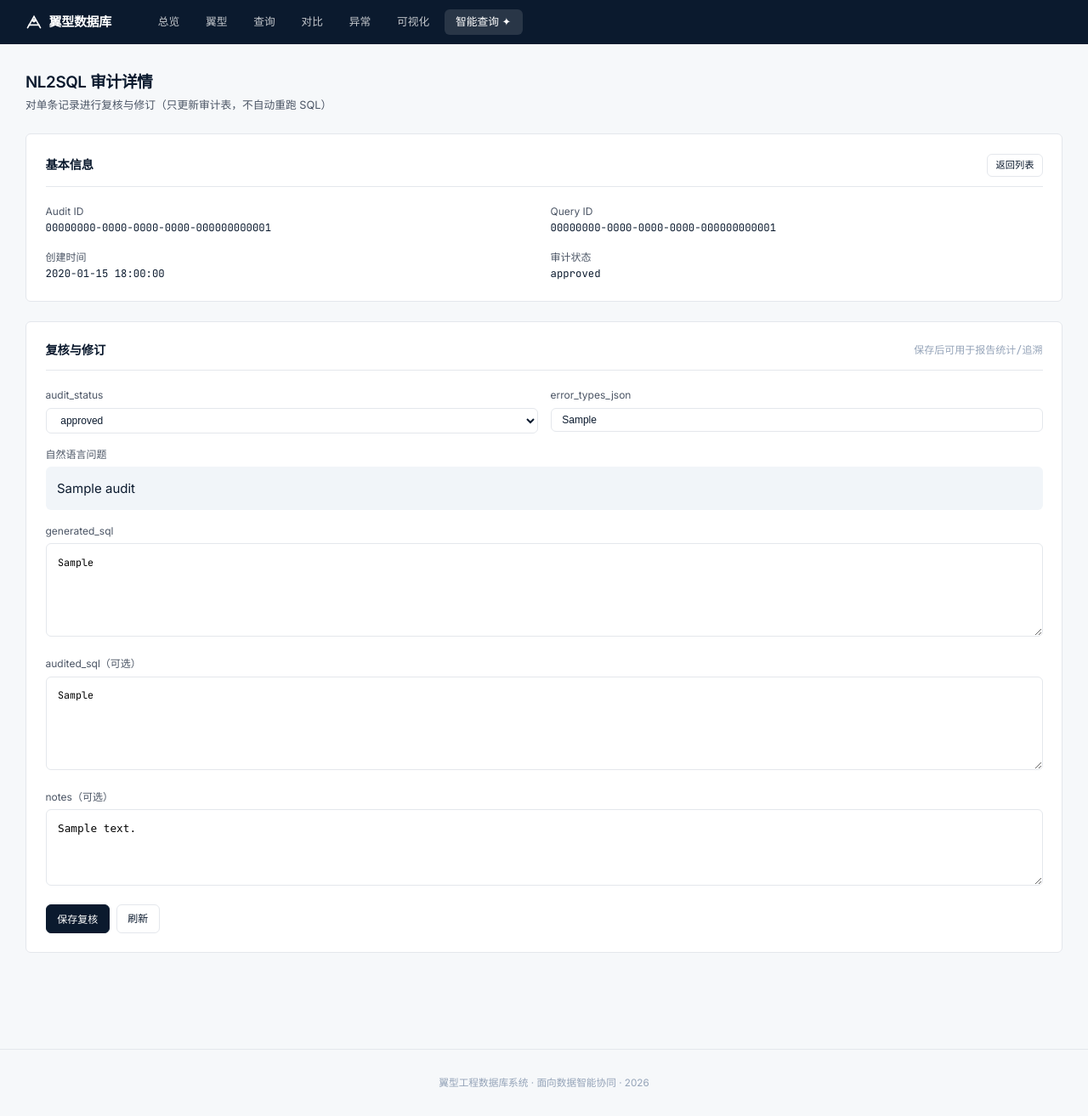
After one commit to basil-lfj/Airfoil-Engineering-Database-System-for-Data-Intelligent-Collaboration, a Django app: page /nl2sql/audits/00000000-0000-0000-0000-000000000001/ in a window 1280 px wide. The commit adds this page. Shown: the whole page at 85% size. Run offline with Django 5.2, Linux system fonts and the light colour scheme; tables that the repository leaves empty hold one stand-in row (values such as "Sample post"); data that the repository does not hold is empty.

Commit message:
Add audit review pages and improve NL2SQL explainability

```diff
--- /dev/null
+++ b/Webfront/templates/webfront/nl2sql_audit_detail.html
@@ -0,0 +1,84 @@
+{% extends 'webfront/base.html' %}
+{% block title %}NL2SQL 审计详情 · 翼型工程数据库{% endblock %}
+{% block content %}
+
+<div class="page-title">
+    <h1>NL2SQL 审计详情</h1>
+    <p>对单条记录进行复核与修订（只更新审计表，不自动重跑 SQL）</p>
+</div>
+
+<div class="card">
+    <div class="card-header">
+        <h2>基本信息</h2>
+        <a class="btn btn-sm" href="{% url 'webfront:nl2sql_audit_list' %}">返回列表</a>
+    </div>
+    <div style="display:grid;grid-template-columns:1fr 1fr;gap:1rem;" class="result-grid">
+        <div>
+            <div style="color:var(--ink-secondary);font-size:0.8rem;">Audit ID</div>
+            <div class="link-mono">{{ audit.audit_id }}</div>
+        </div>
+        <div>
+            <div style="color:var(--ink-secondary);font-size:0.8rem;">Query ID</div>
+            <div class="link-mono">{{ audit.query_id }}</div>
+        </div>
+        <div>
+            <div style="color:var(--ink-secondary);font-size:0.8rem;">创建时间</div>
+            <div class="link-mono">{{ audit.created_at|date:"Y-m-d H:i:s" }}</div>
+        </div>
+        <div>
+            <div style="color:var(--ink-secondary);font-size:0.8rem;">审计状态</div>
+            <div class="link-mono">{{ audit.audit_status }}</div>
+        </div>
+    </div>
+</div>
+
+<div class="card">
+    <div class="card-header">
+        <h2>复核与修订</h2>
+        <span class="count">保存后可用于报告统计/追溯</span>
+    </div>
+    <form method="post">
+        {% csrf_token %}
+        <div style="display:grid;grid-template-columns:1fr 1fr;gap:1rem;" class="result-grid">
+            <div>
+                <div style="color:var(--ink-secondary);font-size:0.8rem;margin-bottom:0.35rem;">audit_status</div>
+                <select name="audit_status" class="btn" style="width:100%;justify-content:flex-start;">
+                    <option value="approved" {% if audit.audit_status == "approved" %}selected{% endif %}>approved</option>
+                    <option value="needs_fix" {% if audit.audit_status == "needs_fix" %}selected{% endif %}>needs_fix</option>
+                    <option value="rejected" {% if audit.audit_status == "rejected" %}selected{% endif %}>rejected</option>
+                </select>
+            </div>
+            <div>
+                <div style="color:var(--ink-secondary);font-size:0.8rem;margin-bottom:0.35rem;">error_types_json</div>
+                <input name="error_types_json" value="{{ audit.error_types_json|default:'' }}" class="btn" style="width:100%;justify-content:flex-start;">
+            </div>
+        </div>
+
+        <div style="margin-top:1rem;">
+            <div style="color:var(--ink-secondary);font-size:0.8rem;margin-bottom:0.35rem;">自然语言问题</div>
+            <div style="background:var(--gray-light);padding:0.9rem;border-radius:var(--radius);">{{ audit.nl_question }}</div>
+        </div>
+
+        <div style="margin-top:1rem;">
+            <div style="color:var(--ink-secondary);font-size:0.8rem;margin-bottom:0.35rem;">generated_sql</div>
+            <textarea readonly style="width:100%;min-height:110px;padding:0.9rem;border-radius:var(--radius);border:1px solid var(--border);font-family:var(--font-mono);font-size:0.78rem;">{{ audit.generated_sql }}</textarea>
+        </div>
+
+        <div style="margin-top:1rem;">
+            <div style="color:var(--ink-secondary);font-size:0.8rem;margin-bottom:0.35rem;">audited_sql（可选）</div>
+            <textarea name="audited_sql" style="width:100%;min-height:110px;padding:0.9rem;border-radius:var(--radius);border:1px solid var(--border);font-family:var(--font-mono);font-size:0.78rem;">{{ audit.audited_sql|default:'' }}</textarea>
+        </div>
+
+        <div style="margin-top:1rem;">
+            <div style="color:var(--ink-secondary);font-size:0.8rem;margin-bottom:0.35rem;">notes（可选）</div>
+            <textarea name="notes" style="width:100%;min-height:90px;padding:0.9rem;border-radius:var(--radius);border:1px solid var(--border);font-size:0.85rem;">{{ audit.notes|default:'' }}</textarea>
+        </div>
+
+        <div style="margin-top:1rem;display:flex;gap:0.5rem;">
+            <button class="btn btn-primary" type="submit">保存复核</button>
+            <a class="btn" href="{% url 'webfront:nl2sql_audit_detail' audit.audit_id %}">刷新</a>
+        </div>
+    </form>
+</div>
+
+{% endblock %}
--- a/Webfront/webfront/models.py
+++ b/Webfront/webfront/models.py
@@ -121,3 +121,51 @@ class AnomalyRecord(models.Model):
     class Meta:
         managed = False
         db_table = 'anomaly_record'
+
+
+class QueryLog(models.Model):
+    query_id = models.UUIDField(primary_key=True)
+    user = models.ForeignKey(UserAccount, models.DO_NOTHING, db_column='user_id')
+    airfoil = models.ForeignKey(Airfoil, models.DO_NOTHING, db_column='airfoil_id', blank=True, null=True)
+    query_type = models.TextField(blank=True, null=True)
+    at = models.DateTimeField(blank=True, null=True)
+    parameters_json = models.TextField(blank=True, null=True)
+    sql_text = models.TextField(blank=True, null=True)
+    is_success = models.BooleanField(blank=True, null=True)
+    error_message = models.TextField(blank=True, null=True)
+
+    class Meta:
+        managed = False
+        db_table = 'query_log'
+
+
+class NL2SQLAudit(models.Model):
+    audit_id = models.UUIDField(primary_key=True)
+    query = models.ForeignKey(QueryLog, models.DO_NOTHING, db_column='query_id', blank=True, null=True)
+    auditor = models.ForeignKey(UserAccount, models.DO_NOTHING, db_column='auditor_id', blank=True, null=True)
+    nl_question = models.TextField(blank=True, null=True)
+    generated_sql = models.TextField(blank=True, null=True)
+    audited_sql = models.TextField(blank=True, null=True)
+    audit_status = models.TextField(blank=True, null=True)
+    error_types_json = models.TextField(blank=True, null=True)
+    notes = models.TextField(blank=True, null=True)
+    created_at = models.DateTimeField(blank=True, null=True)
+
+    class Meta:
+        managed = False
+        db_table = 'nl2sql_audit'
+
+
+class ResultExplainAudit(models.Model):
+    explain_id = models.UUIDField(primary_key=True)
+    query = models.ForeignKey(QueryLog, models.DO_NOTHING, db_column='query_id', blank=True, null=True)
+    reviewer = models.ForeignKey(UserAccount, models.DO_NOTHING, db_column='reviewer_id', blank=True, null=True)
+    result_snapshot_ref = models.TextField(blank=True, null=True)
+    llm_explanation = models.TextField(blank=True, null=True)
+    judgement = models.TextField(blank=True, null=True)
+    issues_json = models.TextField(blank=True, null=True)
+    created_at = models.DateTimeField(blank=True, null=True)
+
+    class Meta:
+        managed = False
+        db_table = 'result_explain_audit'
--- a/Webfront/webfront/services/collab_service.py
+++ b/Webfront/webfront/services/collab_service.py
@@ -73,10 +73,12 @@ def nl2sql_query(
         "error_types": out.audit.error_types,
         "notes": out.audit.notes,
         "executed_sql": out.executed_sql,
-        "generated_sql": out.executed_sql,
+        "generated_sql": (out.generated.obj.get("sql") if out.generated and isinstance(out.generated.obj, dict) else None),
         "columns": columns,
         "rows": rows,
         "row_count": len(rows),
         "result_csv": out.result_csv,
         "explanation_text": out.explanation_text,
+        "explanation_judgement": out.explanation_judgement,
+        "explanation_issues": out.explanation_issues,
     }
--- a/Webfront/webfront/urls.py
+++ b/Webfront/webfront/urls.py
@@ -13,4 +13,8 @@ urlpatterns = [
     path('visualize/', views.visualize, name='visualize'),
     path('nl2sql/', views.nl2sql, name='nl2sql'),
     path('nl2sql/api/', views.nl2sql_api, name='nl2sql_api'),
+    path('nl2sql/audits/', views.nl2sql_audit_list, name='nl2sql_audit_list'),
+    path('nl2sql/audits/<uuid:audit_id>/', views.nl2sql_audit_detail, name='nl2sql_audit_detail'),
+    path('nl2sql/explain-audits/', views.explain_audit_list, name='explain_audit_list'),
+    path('nl2sql/explain-audits/<uuid:explain_id>/', views.explain_audit_detail, name='explain_audit_detail'),
 ]
--- a/Webfront/webfront/views.py
+++ b/Webfront/webfront/views.py
@@ -1,7 +1,8 @@
 import logging
 
 from django.http import JsonResponse
-from django.shortcuts import render
+from django.shortcuts import get_object_or_404, redirect, render
+from django.views.decorators.http import require_http_methods
 
 from .services import airfoil_service
 
@@ -116,3 +117,59 @@ def nl2sql_api(request):
     except Exception as e:
         logger.exception('NL2SQL API 异常')
         return JsonResponse({'error': f'服务内部错误: {str(e)[:200]}'}, status=500)
+
+
+def nl2sql_audit_list(request):
+    from .models import NL2SQLAudit
+
+    audits = NL2SQLAudit.objects.select_related("query").order_by("-created_at")[:200]
+    return render(request, "webfront/nl2sql_audit_list.html", {"audits": audits})
+
+
+@require_http_methods(["GET", "POST"])
+def nl2sql_audit_detail(request, audit_id):
+    from .models import NL2SQLAudit
+
+    audit = get_object_or_404(NL2SQLAudit.objects.select_related("query"), audit_id=audit_id)
+
+    if request.method == "POST":
+        audit_status = (request.POST.get("audit_status") or "").strip()
+        audited_sql = (request.POST.get("audited_sql") or "").strip()
+        error_types_json = (request.POST.get("error_types_json") or "").strip()
+        notes = (request.POST.get("notes") or "").strip()
+
+        NL2SQLAudit.objects.filter(audit_id=audit.audit_id).update(
+            audit_status=audit_status or audit.audit_status,
+            audited_sql=audited_sql or None,
+            error_types_json=error_types_json or None,
+            notes=notes or None,
+        )
+        return redirect("webfront:nl2sql_audit_detail", audit_id=audit.audit_id)
+
+    return render(request, "webfront/nl2sql_audit_detail.html", {"audit": audit})
+
+
+def explain_audit_list(request):
+    from .models import ResultExplainAudit
+
+    audits = ResultExplainAudit.objects.select_related("query").order_by("-created_at")[:200]
+    return render(request, "webfront/explain_audit_list.html", {"audits": audits})
+
+
+@require_http_methods(["GET", "POST"])
+def explain_audit_detail(request, explain_id):
+    from .models import ResultExplainAudit
+
+    audit = get_object_or_404(ResultExplainAudit.objects.select_related("query"), explain_id=explain_id)
+
+    if request.method == "POST":
+        judgement = (request.POST.get("judgement") or "").strip()
+        issues_json = (request.POST.get("issues_json") or "").strip()
+
+        ResultExplainAudit.objects.filter(explain_id=audit.explain_id).update(
+            judgement=judgement or audit.judgement,
+            issues_json=issues_json or None,
+        )
+        return redirect("webfront:explain_audit_detail", explain_id=audit.explain_id)
+
+    return render(request, "webfront/explain_audit_detail.html", {"audit": audit})
--- a/analyze_data.py
+++ b/analyze_data.py
@@ -4,7 +4,7 @@ print("=" * 60)
 print("NACA 翼型数据全面分析报告")
 print("=" * 60)
 
-base = r"c:\Users\ASUS\Desktop\Databaselab\Bigwork\AEDS\source-data\NACAdata"
+base = os.path.join(os.path.dirname(os.path.abspath(__file__)), "source-data", "NACAdata")
 foils_dir = os.path.join(base, "foils")
 polar_dir = os.path.join(base, "polar")
 
--- a/scripts/data_visualization.py
+++ b/scripts/data_visualization.py
@@ -23,9 +23,9 @@ plt.rcParams["font.size"] = 11
 plt.rcParams["axes.unicode_minus"] = False
 
 BASE_DIR = os.path.dirname(os.path.dirname(os.path.abspath(__file__)))
-FOILS_DIR = os.path.join(BASE_DIR, "AEDS", "source-data", "NACAdata", "foils")
-POLAR_DIR = os.path.join(BASE_DIR, "AEDS", "source-data", "NACAdata", "polar")
-OUTPUT_DIR = os.path.join(BASE_DIR, "visualization")
+FOILS_DIR = os.path.join(BASE_DIR, "source-data", "NACAdata", "foils")
+POLAR_DIR = os.path.join(BASE_DIR, "source-data", "NACAdata", "polar")
+OUTPUT_DIR = os.path.join(BASE_DIR, "Webfront", "static", "visualization")
 
 os.makedirs(OUTPUT_DIR, exist_ok=True)
 
```
Also changed, not shown: Webfront/templates/webfront/explain_audit_detail.html (added, +74 -0 lines), Webfront/templates/webfront/explain_audit_list.html (added, +53 -0 lines), Webfront/templates/webfront/nl2sql.html (+23 -2 lines), Webfront/templates/webfront/nl2sql_audit_list.html (added, +53 -0 lines), airfoil_collab/cli.py (+81 -0 lines), airfoil_collab/collab.py (+14 -0 lines).
